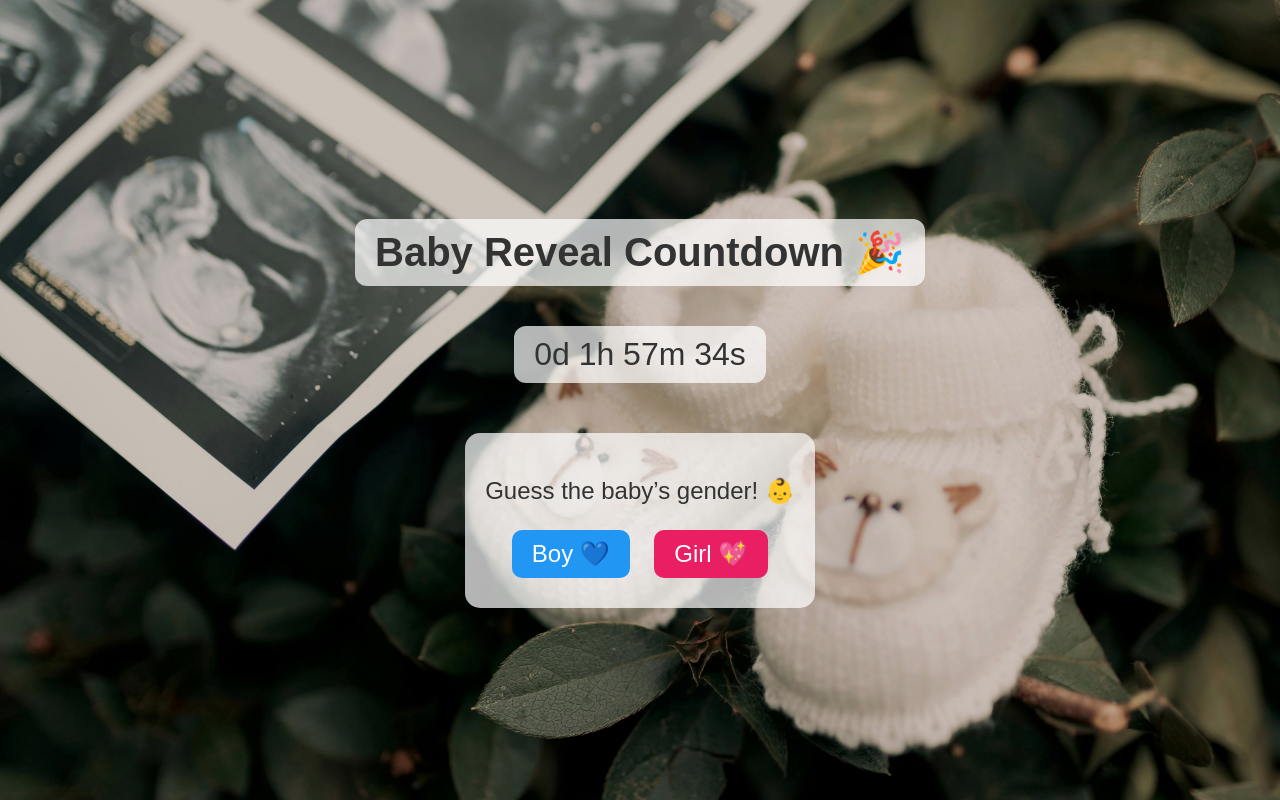
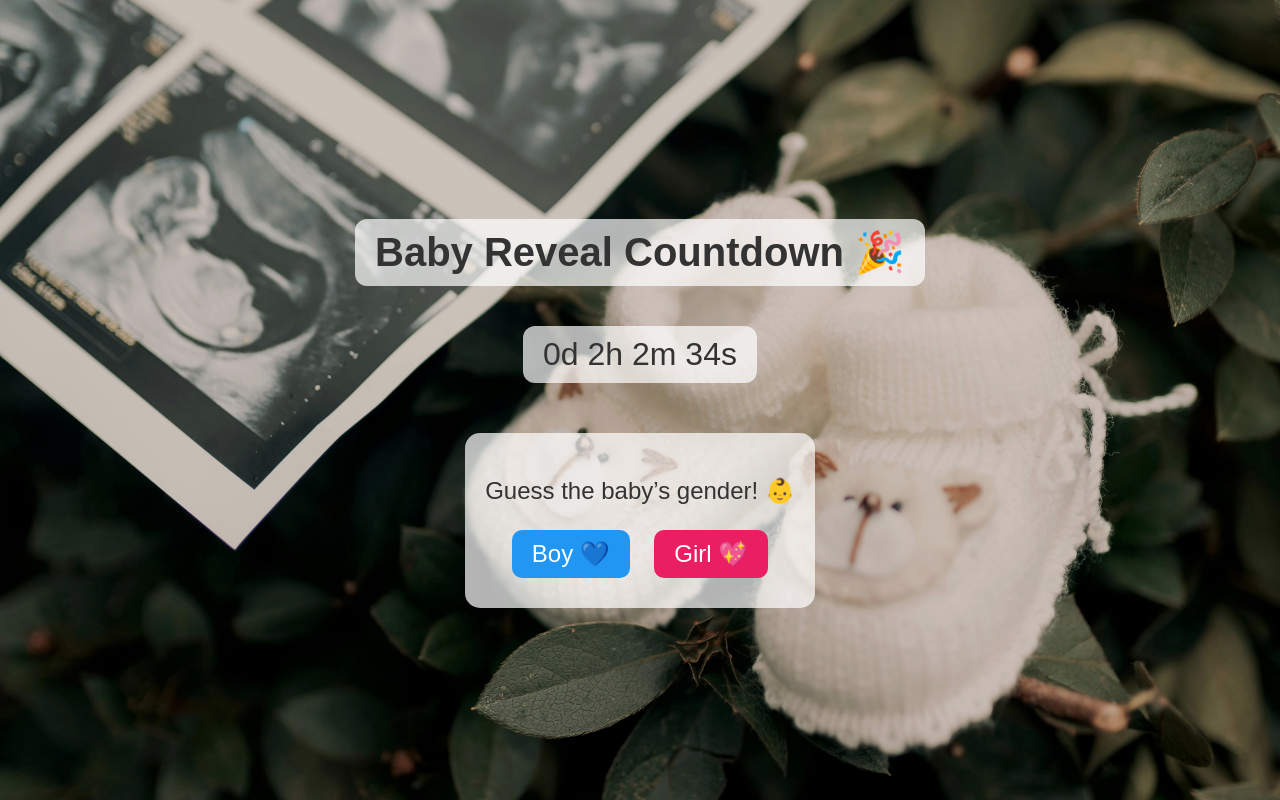
Before and after one commit to Apanicker76/BabyReveal, a plain HTML site: page index.html in a window 1280 px wide. Drawn offline with Linux system fonts and the light colour scheme; no server answers.

Commit message:
index.html

```diff
--- a/index.html
+++ b/index.html
@@ -93,7 +93,7 @@ button.girl:hover {
 
   <script>
     // Set reveal date & time (YYYY-MM-DDTHH:MM:SS)
-   const revealDate = new Date("2025-08-27T14:30:00").getTime();
+   const revealDate = new Date("2025-08-27T14:35:00").getTime();
 const countdownElement = document.getElementById("countdown");
 
 const countdownTimer = setInterval(() => {
```
